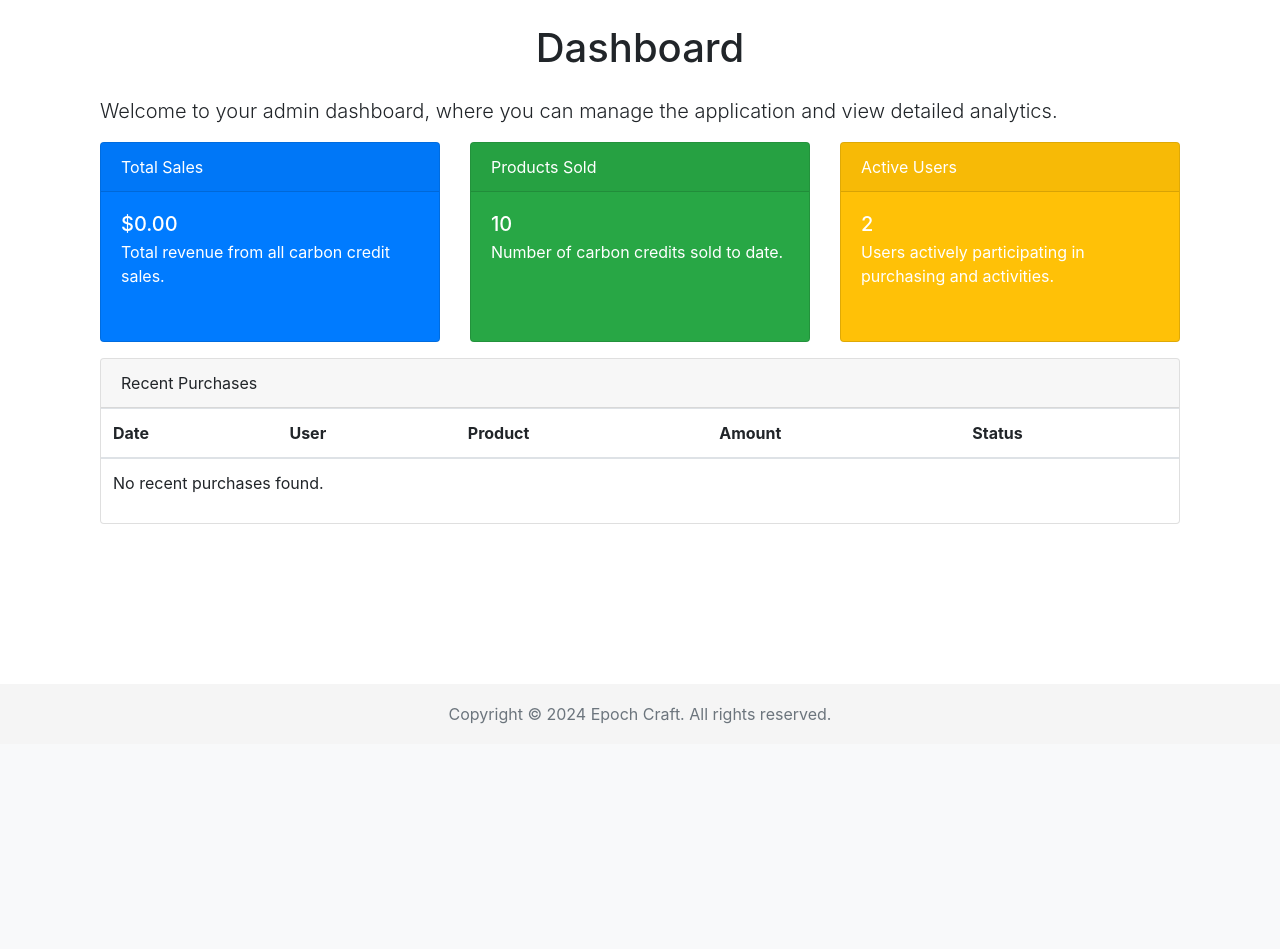
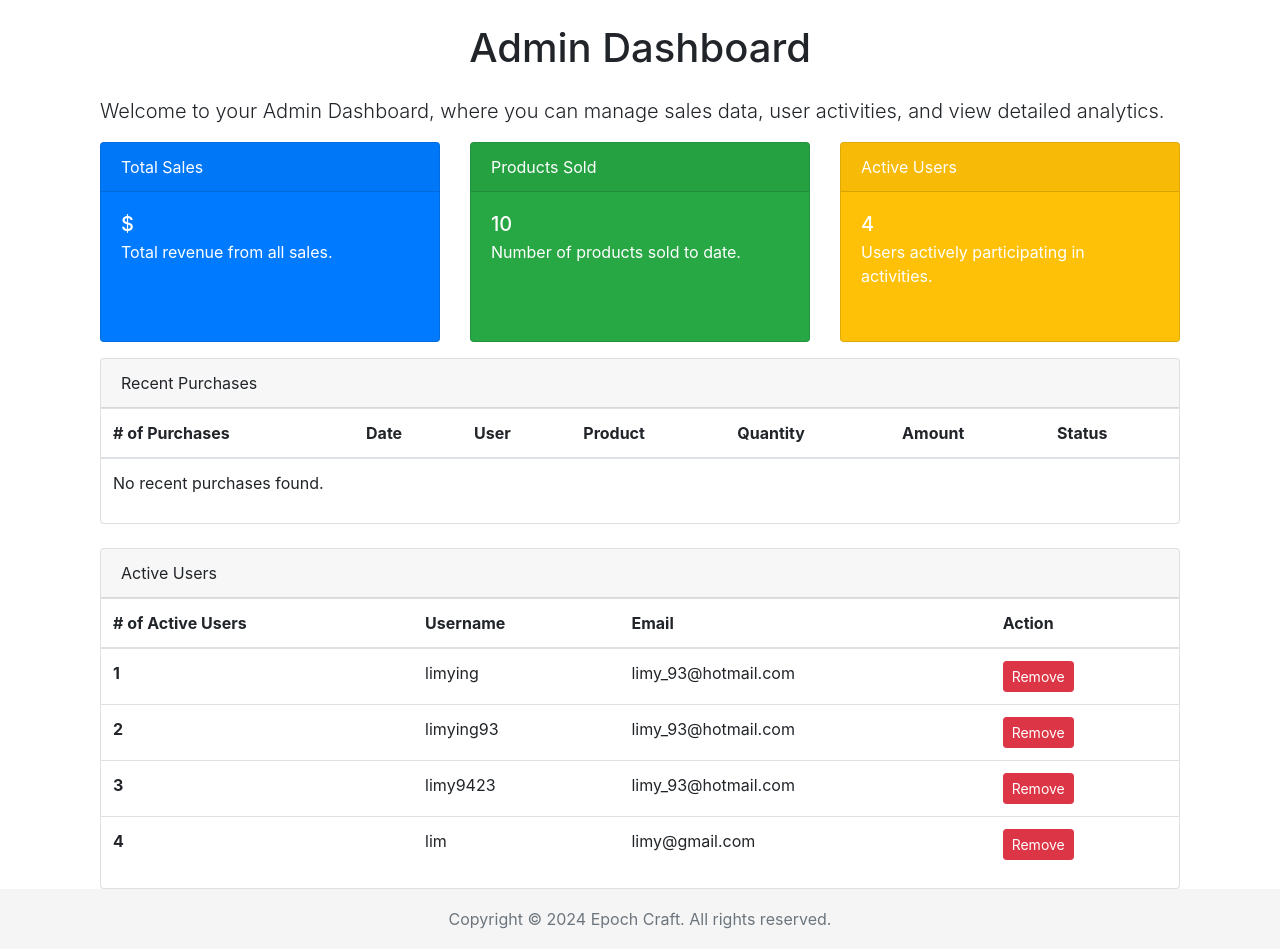
Before and after one commit to limy93/solo_assignment, a Django app: page /dashboard/ in a window 1280 px wide. Shown: the part 56-1005 px from the top of the page. Before the commit the page ends 780 px from the top, so only its background shows below. Run offline with Django 5.2, Linux system fonts and the light colour scheme; a user stored in the database is signed in; data comes from the database, SQL or seed files in the repository; both versions use the stored data as it was after the commit; tables that the repository leaves empty hold one stand-in row (values such as "Sample post"); some libraries are stand-ins or nearby versions.

Commit message:
Updated dashboard

```diff
--- a/cc_shop/templates/dashboard.html
+++ b/cc_shop/templates/dashboard.html
@@ -1,20 +1,31 @@
 {% extends 'base.html' %}
-
-{% block title %}Admin Dashboard{% endblock %}
 
 {% block content %}
 <div class="container mt-4">
-    <h1 class="text-center mb-4">Dashboard</h1>
-    <p class="lead">Welcome to your admin dashboard, where you can manage the application and view detailed analytics.</p>
+    <h1 class="text-center mb-4">
+        {% if is_admin %}
+            Admin Dashboard
+        {% else %}
+            Your Dashboard
+        {% endif %}
+    </h1>
+    <p class="lead">
+        {% if is_admin %}
+            Welcome to your Admin Dashboard, where you can manage sales data, user activities, and view detailed analytics.
+        {% else %}
+            Welcome to your dashboard, where you can view your recent activity and account details.
+        {% endif %}
+    </p>
 
-    <!-- Dashboard Statistics -->
+    {% if is_admin %}
+    <!-- Dashboard Statistics for Admins -->
     <div class="row">
         <div class="col-md-4">
             <div class="card text-white bg-primary mb-3" style="min-height: 200px;">
                 <div class="card-header">Total Sales</div>
                 <div class="card-body">
                     <h5 class="card-title" style="margin-bottom: 0.25rem;">${{ total_sales|floatformat:2 }}</h5>
-                    <p class="card-text">Total revenue from all carbon credit sales.</p>
+                    <p class="card-text">Total revenue from all sales.</p>
                 </div>
             </div>
         </div>
@@ -23,7 +34,7 @@
                 <div class="card-header">Products Sold</div>
                 <div class="card-body">
                     <h5 class="card-title" style="margin-bottom: 0.25rem;">{{ products_sold }}</h5>
-                    <p class="card-text">Number of carbon credits sold to date.</p>
+                    <p class="card-text">Number of products sold to date.</p>
                 </div>
             </div>
         </div>
@@ -31,22 +42,24 @@
             <div class="card bg-warning mb-3 text-white" style="min-height: 200px;">
                 <div class="card-header">Active Users</div>
                 <div class="card-body">
-                    <h5 class="card-title" style="margin-bottom: 0.25rem;">{{ active_users }}</h5>
-                    <p class="card-text">Users actively participating in purchasing and activities.</p>
+                    <h5 class="card-title" style="margin-bottom: 0.25rem;">{{ active_users.count }}</h5>
+                    <p class="card-text">Users actively participating in activities.</p>
                 </div>
             </div>
         </div>
     </div>
 
-    <!-- Recent Purchases -->
+    <!-- Recent Purchases for both Admins and Regular Users -->
     <div class="card">
         <div class="card-header">Recent Purchases</div>
         <table class="table table-hover">
             <thead>
                 <tr>
+                    <th># of Purchases</th>
                     <th>Date</th>
-                    <th>User</th>
+                    {% if is_admin %}<th>User</th>{% endif %}
                     <th>Product</th>
+                    <th>Quantity</th> <!-- Added Quantity column -->
                     <th>Amount</th>
                     <th>Status</th>
                 </tr>
@@ -54,28 +67,62 @@
             <tbody>
                 {% for purchase in recent_purchases %}
                 <tr>
+                    <th>{{ forloop.counter }}</th>
                     <td>{{ purchase.purchase_date }}</td>
-                    <td>{{ purchase.user.username }}</td>
+                    {% if is_admin %}<td>{{ purchase.user.username }}</td>{% endif %}
                     <td>{{ purchase.product.country }} EcoCredits</td>
+                    <td>{{ purchase.quantity }}</td> <!-- Displaying the quantity -->
                     <td>${{ purchase.total_price }}</td>
                     <td>{{ purchase.status }}</td>
                 </tr>
                 {% empty %}
-                <tr><td colspan="5">No recent purchases found.</td></tr>
+                <tr><td colspan="6">No recent purchases found.</td></tr> <!-- Update colspan to 6 -->
                 {% endfor %}
             </tbody>
         </table>
     </div>
+
+    <!-- User management for Admins -->
+    <div class="card my-4">
+        <div class="card-header">Active Users</div>
+        <table class="table">
+            <thead>
+                <tr>
+                    <th># of Active Users</th>
+                    <th>Username</th>
+                    <th>Email</th>
+                    <th>Action</th>
+                </tr>
+            </thead>
+            <tbody>
+                {% for user in active_users %}
+                <tr>
+                    <th>{{ forloop.counter }}</th>
+                    <td>{{ user.username }}</td>
+                    <td>{{ user.email }}</td>
+                    <td>
+                        <!-- Example actions -->
+                        <a href="{% url 'delete_user' user.id %}" class="btn btn-sm btn-danger">Remove</a>
+                    </td>
+                </tr>
+                {% empty %}
+                <tr><td colspan="3">No active users found.</td></tr>
+                {% endfor %}
+            </tbody>
+        </table>
+    </div>
+    {% endif %}
+
 </div>
 {% endblock %}
 
 {% block additional_styles %}
 <style>
     .card-body {
-        padding: 15px; /* Adjusts padding inside the card for tighter content */
+        padding: 15px;
     }
     .card-title {
-        margin-bottom: 0.25rem; /* Reduces the space between the title and text below it */
+        margin-bottom: 0.25rem;
     }
 </style>
 {% endblock %}
--- a/cc_shop/urls.py
+++ b/cc_shop/urls.py
@@ -25,6 +25,7 @@ urlpatterns = [
     path('cart/remove/<int:item_id>/', views.remove_from_cart, name='remove_from_cart'),
     path('logout_page/', views.logout_page, name='logout_page'),
     path('checkout/', views.checkout, name='checkout'),
+    path('user/delete/<int:user_id>/', views.delete_user, name='delete_user'),
     # Password reset URLs
     path('password_reset/', auth_views.PasswordResetView.as_view(template_name='registration/password_reset.html'), name='password_reset'),
     path('password_reset/done/', auth_views.PasswordResetDoneView.as_view(template_name='registration/password_reset_done.html'), name='password_reset_done'),
--- a/cc_shop/views.py
+++ b/cc_shop/views.py
@@ -203,22 +203,47 @@ def remove_from_cart(request, item_id):
 
 @login_required
 def dashboard(request):
-    # Aggregate total revenue and total products sold
-    total_sales = Purchase.objects.aggregate(total_revenue=Sum(F('product__price') * F('quantity')))
-    products_sold = Purchase.objects.aggregate(total_sold=Sum('quantity'))
+    context = {}
 
-    # Count active users based on a condition
-    active_users = User.objects.filter(last_login__gte=timezone.now() - timezone.timedelta(days=30)).count()
+    if request.user.is_superuser:
+        # Data for admin
+        # Aggregate total revenue and total products sold
+        total_sales_data = Purchase.objects.aggregate(
+            total_revenue=Sum(F('product__price') * F('quantity'))
+        )
+        total_sales = total_sales_data.get('total_revenue', 0)  # Ensure there's a default of 0
+        products_sold = Purchase.objects.aggregate(total_sold=Sum('quantity'))['total_sold'] or 0
+        active_users = User.objects.filter(is_active=True)
+        recent_purchases = Purchase.objects.select_related('user', 'product').order_by('-purchase_date')[:10]
 
-    # Fetch the 10 most recent purchases for the current user or globally
-    recent_purchases = Purchase.objects.filter(user=request.user).order_by('-purchase_date')[:10]
+        context.update({
+            'total_sales': total_sales,
+            'products_sold': products_sold,
+            'active_users': active_users,
+            'recent_purchases': recent_purchases,
+            'is_admin': True
+        })
 
-    context = {
-        'total_sales': total_sales['total_revenue'] or 0,
-        'products_sold': products_sold['total_sold'] or 0,
-        'active_users': active_users,
-        'recent_purchases': recent_purchases,
-    }
+        # Handle delete user request
+        if request.method == 'POST' and 'delete_user' in request.POST:
+            user_id = request.POST.get('delete_user')
+            try:
+                user_to_delete = User.objects.get(pk=user_id)
+                user_to_delete.delete()
+                messages.success(request, f"User {user_to_delete.username} has been deleted.")
+                return redirect('dashboard')
+            except User.DoesNotExist:
+                messages.error(request, "User not found.")
+                return redirect('dashboard')
+
+    else:
+        # Data for regular user
+        recent_purchases = Purchase.objects.filter(user=request.user).select_related('product').order_by('-purchase_date')[:10]
+
+        context.update({
+            'recent_purchases': recent_purchases,
+            'is_admin': False
+        })
 
     return render(request, 'dashboard.html', context)
 
@@ -231,3 +256,10 @@ def checkout(request):
         return redirect('make_payment')
     else:
         return render(request, 'checkout.html', {'cart': cart})
+
+@login_required
+def delete_user(request, user_id):
+    user = get_object_or_404(User, pk=user_id)
+    user.delete()
+    messages.success(request, 'User successfully deleted.')
+    return redirect('dashboard')
```
Also changed, not shown: db.sqlite3.
